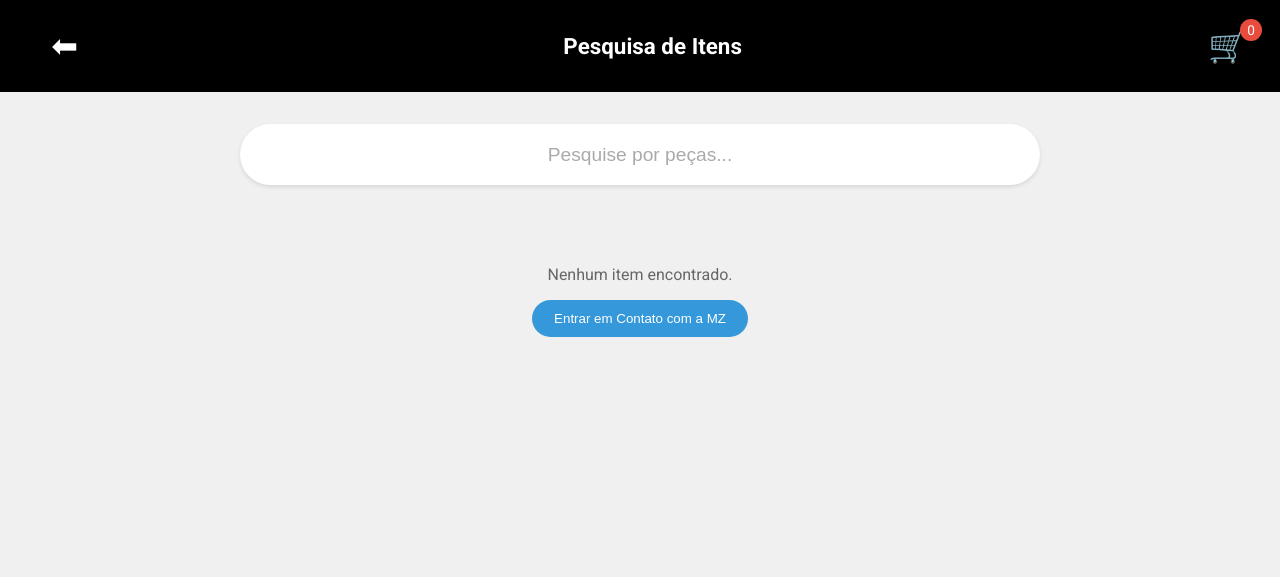
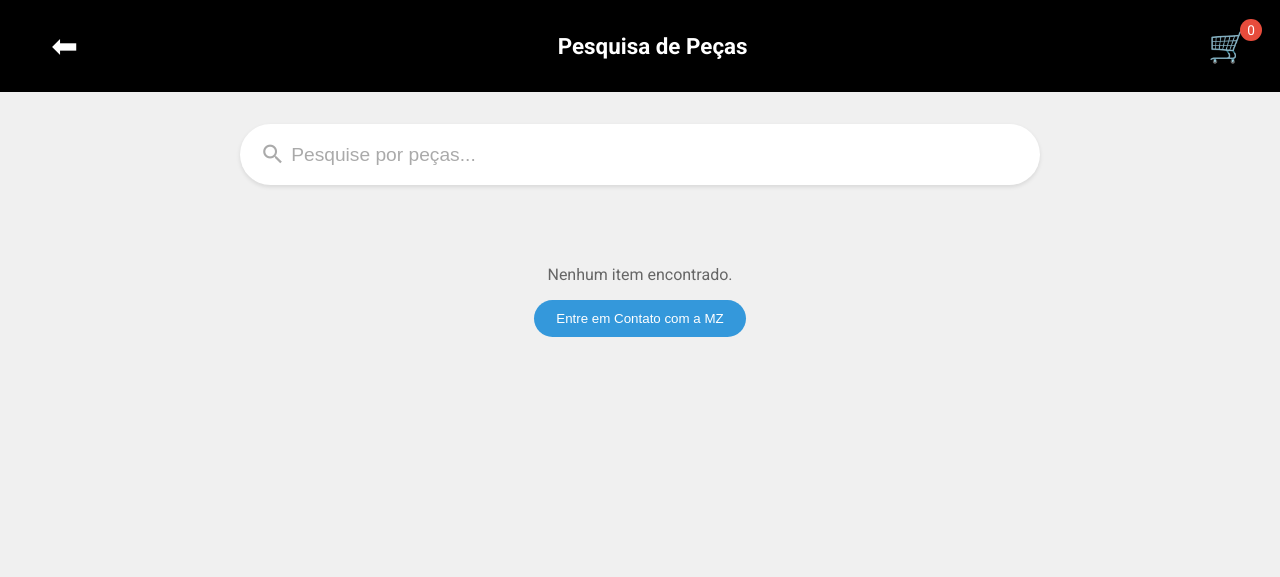
Before and after one commit to M-mecanica/M, a Flask app: page /item_search in a window 1280 px wide. Shown: the top 577 px of the page. Run offline with Flask 2, Linux system fonts and the light colour scheme; data that the repository does not hold is empty; parts of the project's set-up code (start-up, migrations or seed data) failed here and were passed over; some libraries are stand-ins or nearby versions.

Commit message:
Add files via upload

```diff
--- a/templates/item_search.html
+++ b/templates/item_search.html
@@ -2,7 +2,7 @@
 <html lang="pt-BR">
 <head>
   <meta charset="UTF-8" />
-  <title>M - Pesquisa de Itens</title>
+  <title>M - Pesquisa de Peças</title>
   <!-- Responsividade em dispositivos móveis -->
   <meta name="viewport" content="width=device-width, initial-scale=1.0" />
 
@@ -11,6 +11,11 @@
   <link
     href="https://fonts.googleapis.com/css2?family=Roboto:wght@300;400;700&display=swap"
     rel="stylesheet"
+  />
+  <!-- Ícones Material (para a lupa) -->
+  <link
+    rel="stylesheet"
+    href="https://fonts.googleapis.com/icon?family=Material+Icons"
   />
 
   <style>
@@ -114,23 +119,33 @@
     }
 
     /* =========================================================================
-       CAMPO DE PESQUISA
+       CAMPO DE PESQUISA (com lupa estilo "Google")
        ========================================================================= */
     .search-container {
-      display: flex;
+      position: relative;
       width: 100%;
       max-width: 800px;
       margin-bottom: 2rem;
     }
+    /* Lupa (Material Icon) posicionada dentro do campo */
+    .search-container .search-icon {
+      position: absolute;
+      top: 50%;
+      left: 20px;
+      transform: translateY(-50%);
+      color: #aaa;
+      font-size: 1.6rem;
+      pointer-events: none; /* Não interfere nos cliques */
+    }
     .search-container input[type="text"] {
-      flex: 1;
-      padding: 1.2rem 1.8rem;
+      width: 100%;
+      padding: 1.2rem 1.8rem 1.2rem 3.2rem; /* espaçamento para a lupa */
       border: none;
       border-radius: 32px;
       background-color: #fff;
       font-size: 1.2rem;
       color: #333;
-      text-align: center;
+      text-align: left;
       outline: none;
       box-shadow: 0 2px 4px rgba(0, 0, 0, 0.1);
     }
@@ -451,7 +466,7 @@
         padding: 1rem;
       }
       .search-container input[type="text"] {
-        padding: 0.8rem;
+        padding: 0.8rem 2.5rem 0.8rem 2.5rem;
         font-size: 1rem;
       }
       .cart-items-list {
@@ -502,7 +517,7 @@
   <!-- Cabeçalho com botão de voltar, título e ícone do carrinho -->
   <header>
     <a href="{{ url_for('index') }}" class="btn-voltar-inicio" title="Voltar à Página Inicial">&#x2B05;</a>
-    <h1>Pesquisa de Itens</h1>
+    <h1>Pesquisa de Peças</h1>
 
     <!-- Ícone do Carrinho (topo direito) -->
     <div class="cart-icon-container" onclick="openCartModal()">
@@ -513,8 +528,10 @@
 
   <!-- Conteúdo principal -->
   <main>
-    <!-- Barra de busca -->
+    <!-- Barra de busca (com lupa estilo Google) -->
     <form class="search-container" onsubmit="startSearch(); return false;">
+      <!-- Ícone de lupa -->
+      <span class="material-icons search-icon">search</span>
       <input
         type="text"
         id="searchInput"
@@ -538,7 +555,7 @@
     <!-- Mensagem de nenhum item encontrado -->
     <div id="noItemsFound" class="no-items-found" style="display: none;">
       <p>Nenhum item encontrado.</p>
-      <button onclick="contactMZ()">Entrar em Contato com a MZ</button>
+      <button onclick="contactMZ()">Entre em Contato com a MZ</button>
     </div>
   </main>
 
```
Also changed, not shown: templates/index.html (+10 -10 lines), templates/resultados.html (+20 -22 lines).
